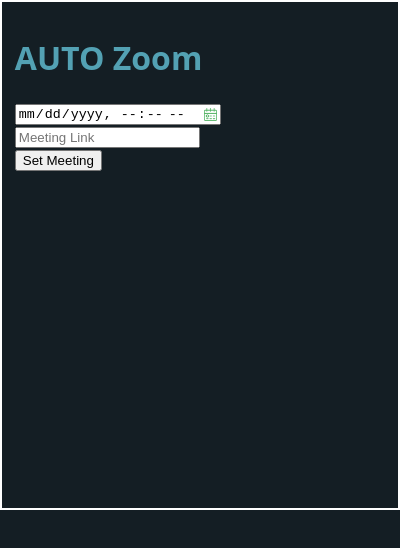
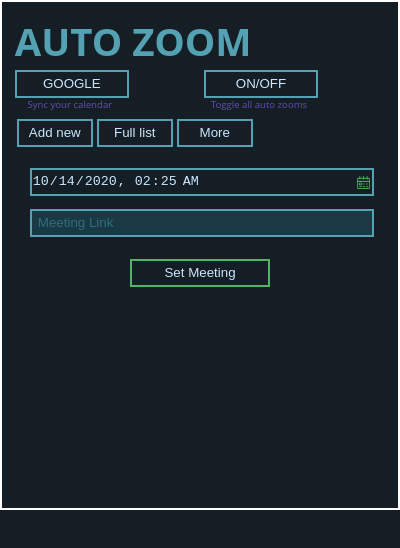
Before and after one commit to itsmesean/Auto-Zoom, a browser extension: page src/popup.html in a window 400 px wide. Drawn offline with Linux system fonts and the light colour scheme.

Commit message:
Refactor and add few comments

```diff
--- a/src/popup.html
+++ b/src/popup.html
@@ -5,23 +5,57 @@
   </head>
 
   <body>
-    <h1>AUTO Zoom</h1>
-    <div id="container">
-      <form action="" id="form">
+    <header class="header">
+      <h1>AUTO ZOOM</h1>
+
+      <div class="header-grid">
+        <div id="gAuth">
+          <button class="button" id="gButton">GOOGLE</button>
+          <p>Sync your calendar</p>
+        </div>
+        <div id="toggle">
+          <button class="button" id="gButton">ON/OFF</button>
+          <p>Toggle all auto zooms</p>
+        </div>
+      </div>
+    </header>
+
+    <div class="tab-panel">
+      <div class="tab-panel__buttons">
+        <button class="button">
+          <span>Add new</span>
+        </button>
+        <button class="button">
+          <span>Full list</span>
+        </button>
+        <button class="button">
+          <span>More</span>
+        </button>
+      </div>
+    </div>
+    <form action="" id="form" class="form">
       <input
         type="datetime-local"
         id="meeting-time"
+        class="button"
         name="meeting-time"
         value=""
       />
-        <input type="text" id="url-input" placeholder="Meeting Link" />
+      <input
+        type="text"
+        id="url-input"
+        class="textbox"
+        placeholder="Meeting Link"
+        value=""
+        autofocus
+      />
       <div id="url-alert-div"></div>
-        <button type="submit" id="submit-button">Set Meeting</button>
+      <button type="submit" class="button">
+        <span id="submit-button">Set Meeting</span>
+      </button>
     </form>
-      <ul id="meetings-list"></ul>
-      <ul id="events-upcoming"></ul>
-      <ul id="events-past"></ul>
-    </div>
+    <div id="meetings-list" class="text-list"></div>
+
     <script src="./js/format-google-calendar.min.js"></script>
     <script src="popup.js"></script>
   </body>
--- a/src/popup.js
+++ b/src/popup.js
@@ -21,8 +21,27 @@
       .getElementById("url-alert-div")
       .insertAdjacentHTML(
         "afterbegin",
-        `<p id="url-alert">Please enter a valid Zoom link</p>`
+        `<p class="url-alert">Please enter a valid Zoom link</p>`
       );
+  }
+};
+
+const populate = function (items) {
+  document.getElementById("meetings-list").innerHTML = "";
+  for (meeting in items) {
+    let _id = meeting;
+    let date = new Date(meeting);
+    let element = document.getElementById("meetings-list");
+
+    element.insertAdjacentHTML(
+      "afterbegin",
+      `<div id=${_id} class=" text-list__textbox">
+      <span>${formatDate(date)}</span>
+      <a target="_blank" href="${items[meeting]}">
+      ${items[meeting].slice(8, -1)}</a>
+      <input type="image" id='remove-li' class="remove-li" src="../images/LogoMakr-1epUwy.png" />
+      </div>`
+    );
   }
 };
 
@@ -31,36 +50,18 @@
     populate(response);
   });
 };
+/**
+ * Function calls
+ */
 
-const populate = function (items) {
-  document.getElementById("meetings-list").innerHTML = "";
+// Set placeholder to current date/time
+toLocaleISOString();
 
-  for (meeting in items) {
-    let date = new Date(meeting);
-    let element = document.getElementById("meetings-list");
-
-    element.insertAdjacentHTML(
-      "afterbegin",
-      `<div class="li-div" id=${meeting}>
-        <li class="meeting-li" >
-          ${formatDate(date)}</br>${items[meeting]}
-        </li>
-        <button id='remove-li'>X</button>
-      </div>`
-    );
-  }
-};
+getMeetings();
 
 /**
  * Event Listeners
  */
-
-document.addEventListener("click", function (e) {
-  if (e.target && e.target.id == "submit-button") {
-    e.preventDefault();
-    submitMeeting();
-  }
-});
 
 document.addEventListener("click", function (e) {
   if (e.target && e.target.id == "remove-li") {
@@ -74,11 +75,35 @@
   }
 });
 
-chrome.runtime.onStartup.addListener(getMeetings());
+document.addEventListener("click", function (e) {
+  if (e.target && e.target.id == "submit-button") {
+    e.preventDefault();
+    submitMeeting();
+  }
+});
 
 /**
  * Utils
  */
+
+function toLocaleISOString(date = new Date()) {
+  function pad(n) {
+    return ("0" + n).substr(-2);
+  }
+
+  var day = [
+      date.getFullYear(),
+      pad(date.getMonth() + 1),
+      pad(date.getDate()),
+    ].join("-"),
+    time = [date.getHours(), date.getMinutes()].map(pad).join(":");
+  var o = date.getTimezoneOffset(),
+    h = Math.floor(Math.abs(o) / 60),
+    m = Math.abs(o) % 60,
+    o = o == 0 ? "Z" : (o < 0 ? "+" : "-") + pad(h) + ":" + pad(m);
+  let dtt = document.getElementById("meeting-time");
+  dtt.value = day + "T" + time;
+}
 
 const formatDate = function (date) {
   const timeOptions = {
@@ -88,8 +113,7 @@
   };
 
   const dateOptions = {
-    weekday: "long",
-    month: "long",
+    month: "short",
     day: "numeric",
   };
 
```
Lines whose indentation alone changed are shown as unchanged.
